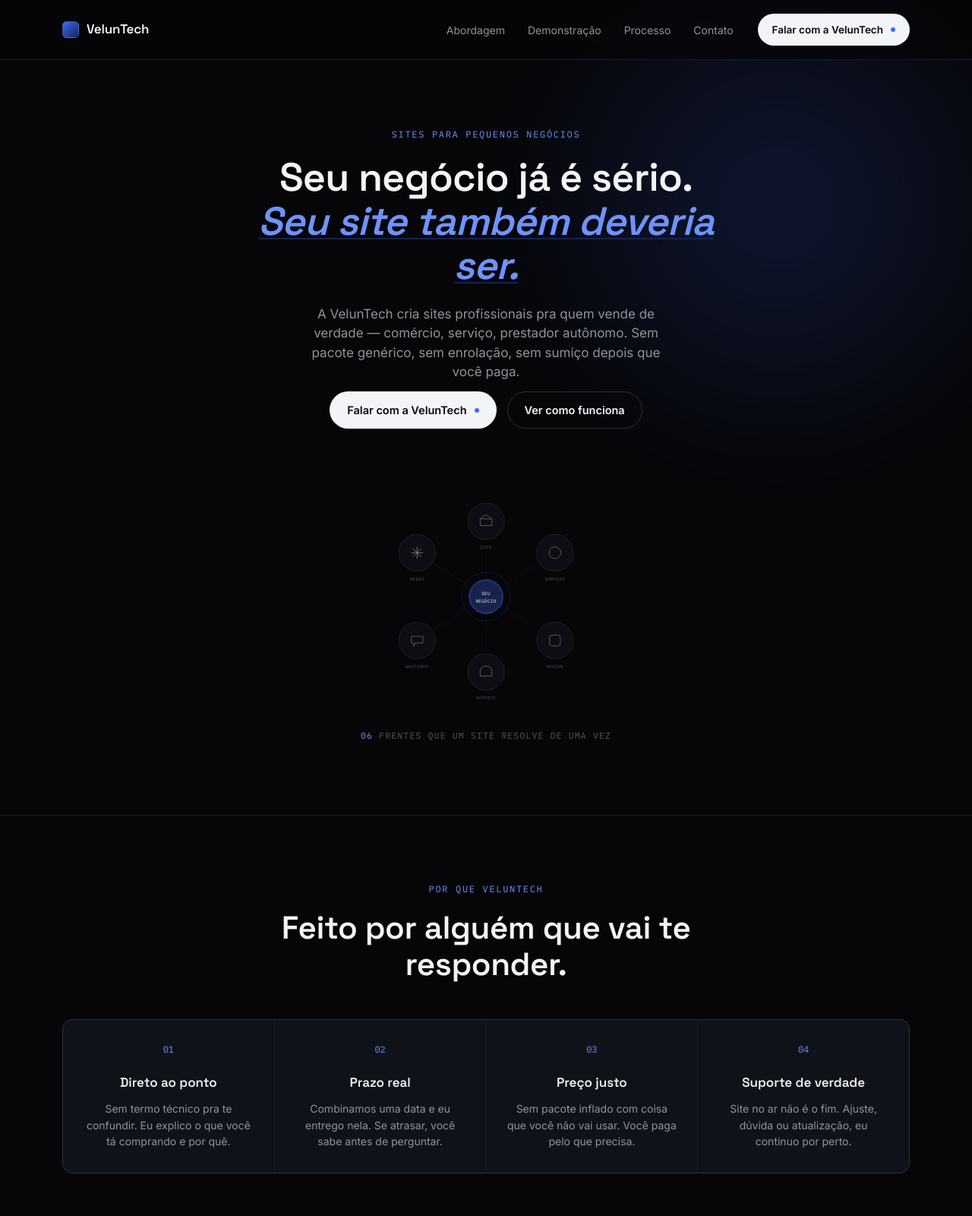
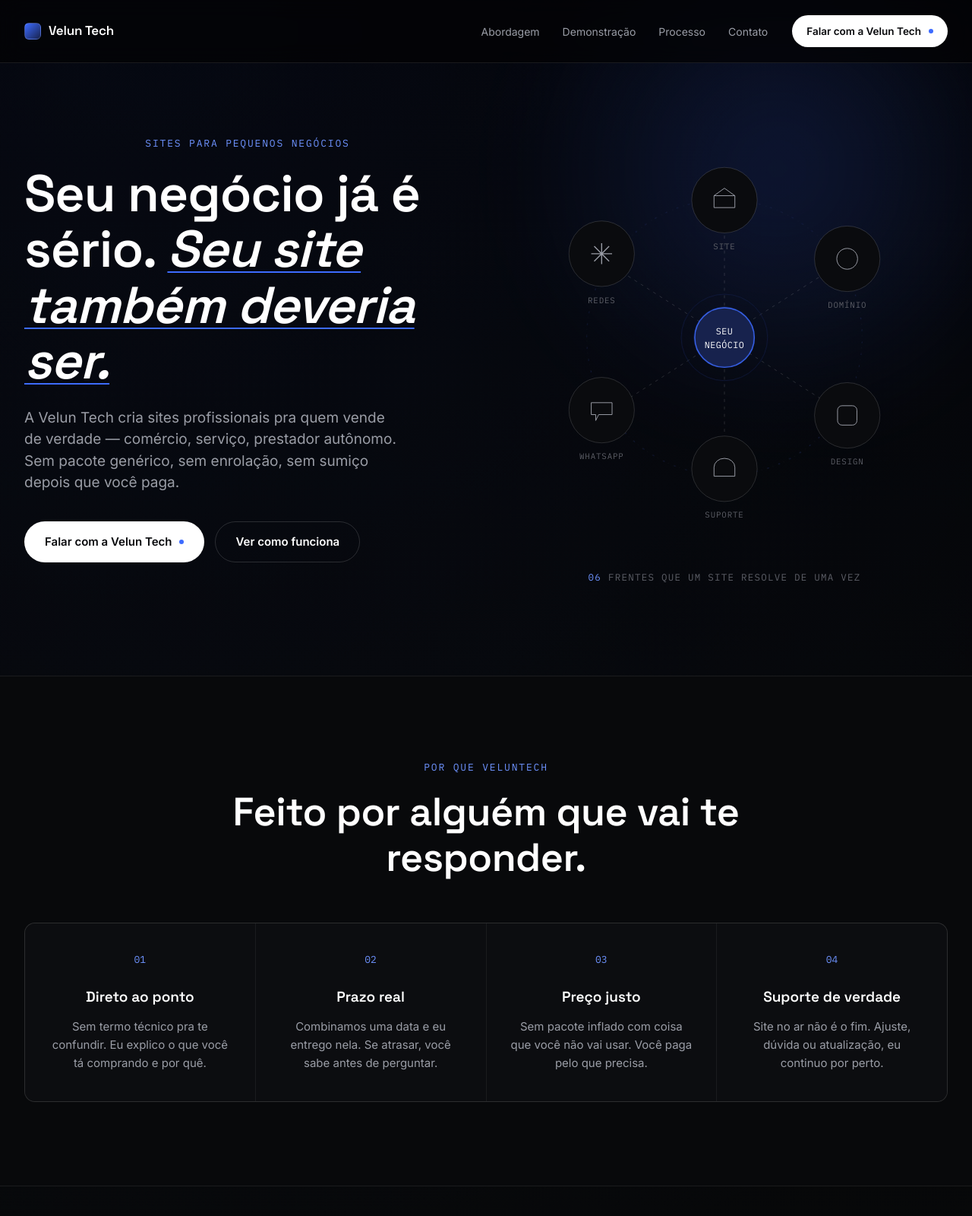
Before and after one commit to danmachado3105/Velun-Tech, a plain HTML site: page index.html in a window 1280 px wide. Shown: the top 1600 px of the page at 76% size. Drawn offline with Linux system fonts and the light colour scheme.

Commit message:
Feat: add cores mais fortes e add logo

```diff
--- a/index.html
+++ b/index.html
@@ -3,8 +3,8 @@
 <head>
 <meta charset="UTF-8">
 <meta name="viewport" content="width=device-width, initial-scale=1.0">
-<title>VelunTech — Sites que fazem seu negócio parecer sério</title>
-<meta name="description" content="A VelunTech cria sites profissionais para pequenos negócios. Rápido, direto, sem enrolação.">
+<title>Velun Tech — Sites que fazem seu negócio parecer sério</title>
+<meta name="description" content="A Velun Tech cria sites profissionais para pequenos negócios. Rápido, direto, sem enrolação.">
 
 <!-- FAVICON: substitua pelo seu quando tiver pronto -->
 <link rel="icon" type="image/png" href="favicon.png">
@@ -23,7 +23,7 @@
     <a href="#top" class="logo">
       <!-- LOGO: troque este span por <img src="logo.svg"> quando tiver a logo pronta -->
       <span class="logo-mark" aria-hidden="true"></span>
-      <span class="logo-text">VelunTech</span>
+      <span class="logo-text">Velun Tech</span>
     </a>
 
     <nav class="nav" id="nav">
@@ -34,7 +34,7 @@
     </nav>
 
     <a href="#contato" class="btn btn-primary btn-small">
-      Falar com a VelunTech <span class="dot"></span>
+      Falar com a Velun Tech <span class="dot"></span>
     </a>
 
     <button class="nav-toggle" id="navToggle" aria-label="Abrir menu">
@@ -54,12 +54,12 @@
           Seu negócio já é sério. <em>Seu site também deveria ser.</em>
         </h1>
         <p class="hero-sub">
-          A VelunTech cria sites profissionais pra quem vende de verdade — comércio,
+          A Velun Tech cria sites profissionais pra quem vende de verdade — comércio,
           serviço, prestador autônomo. Sem pacote genérico, sem enrolação, sem
           sumiço depois que você paga.
         </p>
         <div class="hero-actions">
-          <a href="#contato" class="btn btn-primary">Falar com a VelunTech <span class="dot"></span></a>
+          <a href="#contato" class="btn btn-primary">Falar com a Velun Tech <span class="dot"></span></a>
           <a href="#demonstracao" class="btn btn-ghost">Ver como funciona</a>
         </div>
       </div>
@@ -75,6 +75,10 @@
             <line x1="300" y1="300" x2="135" y2="405"></line>
             <line x1="300" y1="300" x2="135" y2="195"></line>
           </g>
+
+          <!-- anel orbital -->
+          <circle cx="300" cy="300" r="185" class="hub-orbit"></circle>
+          <circle cx="300" cy="300" r="185" class="hub-orbit hub-orbit-alt"></circle>
 
           <!-- nó central -->
           <g class="hub-center">
@@ -129,26 +133,26 @@
   <!-- ====== ABORDAGEM ====== -->
   <section class="abordagem" id="abordagem">
     <div class="section-inner">
-      <p class="eyebrow">POR QUE VELUNTECH</p>
-      <h2 class="section-title">Feito por alguém que vai te responder.</h2>
+      <p class="eyebrow reveal">POR QUE VELUNTECH</p>
+      <h2 class="section-title reveal">Feito por alguém que vai te responder.</h2>
 
       <div class="cards-grid">
-        <article class="card">
+        <article class="card reveal">
           <span class="card-num">01</span>
           <h3>Direto ao ponto</h3>
           <p>Sem termo técnico pra te confundir. Eu explico o que você tá comprando e por quê.</p>
         </article>
-        <article class="card">
+        <article class="card reveal">
           <span class="card-num">02</span>
           <h3>Prazo real</h3>
           <p>Combinamos uma data e eu entrego nela. Se atrasar, você sabe antes de perguntar.</p>
         </article>
-        <article class="card">
+        <article class="card reveal">
           <span class="card-num">03</span>
           <h3>Preço justo</h3>
           <p>Sem pacote inflado com coisa que você não vai usar. Você paga pelo que precisa.</p>
         </article>
-        <article class="card">
+        <article class="card reveal">
           <span class="card-num">04</span>
           <h3>Suporte de verdade</h3>
           <p>Site no ar não é o fim. Ajuste, dúvida ou atualização, eu continuo por perto.</p>
@@ -160,14 +164,14 @@
   <!-- ====== DEMONSTRAÇÃO (antes / depois) ====== -->
   <section class="demo" id="demonstracao">
     <div class="section-inner">
-      <p class="eyebrow">NA PRÁTICA</p>
-      <h2 class="section-title">O que muda quando seu negócio tem um site.</h2>
-      <p class="section-sub">Arraste o controle e veja a diferença entre depender só de rede social e ter um site próprio.</p>
+      <p class="eyebrow reveal">NA PRÁTICA</p>
+      <h2 class="section-title reveal">O que muda quando seu negócio tem um site.</h2>
+      <p class="section-sub reveal">Arraste o controle e veja a diferença entre depender só de rede social e ter um site próprio.</p>
 
-      <div class="demo-panel">
+      <div class="demo-panel reveal">
         <div class="demo-toggle" role="tablist">
           <button class="demo-toggle-btn is-active" data-state="antes" role="tab" aria-selected="true">Sem site</button>
-          <button class="demo-toggle-btn" data-state="depois" role="tab" aria-selected="false">Com VelunTech</button>
+          <button class="demo-toggle-btn" data-state="depois" role="tab" aria-selected="false">Com Velun Tech</button>
         </div>
 
         <div class="demo-window">
@@ -187,10 +191,10 @@
   <!-- ====== PROCESSO ====== -->
   <section class="processo" id="processo">
     <div class="section-inner">
-      <p class="eyebrow">COMO FUNCIONA NA PRÁTICA</p>
-      <h2 class="section-title">Da conversa ao site <em>no ar</em>.</h2>
+      <p class="eyebrow reveal">COMO FUNCIONA NA PRÁTICA</p>
+      <h2 class="section-title reveal">Da conversa ao site <em>no ar</em>.</h2>
 
-      <div class="steps">
+      <div class="steps reveal">
         <div class="steps-nav">
           <button class="step-tab is-active" data-step="1"><span>01</span>Conversa</button>
           <button class="step-tab" data-step="2"><span>02</span>Proposta</button>
@@ -247,10 +251,10 @@
   <!-- ====== CTA FINAL ====== -->
   <section class="cta-final" id="contato">
     <div class="section-inner cta-final-inner">
-      <p class="eyebrow">PRÓXIMO PASSO</p>
-      <h2 class="section-title">Vamos colocar seu negócio no ar?</h2>
-      <p class="section-sub">Me chama e conta o que você vende. Eu te digo, sem enrolação, o que faz sentido pro seu caso.</p>
-      <div class="hero-actions">
+      <p class="eyebrow reveal">PRÓXIMO PASSO</p>
+      <h2 class="section-title reveal">Vamos colocar seu negócio no ar?</h2>
+      <p class="section-sub reveal">Me chama e conta o que você vende. Eu te digo, sem enrolação, o que faz sentido pro seu caso.</p>
+      <div class="hero-actions reveal">
         <a href="#" class="btn btn-primary">Chamar no WhatsApp <span class="dot"></span></a>
         <a href="#" class="btn btn-ghost">Ver portfólio</a>
       </div>
@@ -264,7 +268,7 @@
   <div class="section-inner footer-inner">
     <div class="logo">
       <span class="logo-mark" aria-hidden="true"></span>
-      <span class="logo-text">VelunTech</span>
+      <span class="logo-text">Velun Tech</span>
     </div>
     <p class="footer-note">Sites para pequenos negócios. Feito por Danilo Machado.</p>
   </div>
--- a/script.js
+++ b/script.js
@@ -106,22 +106,16 @@ document.addEventListener('DOMContentLoaded', () => {
   };
   window.addEventListener('scroll', onScroll, { passive: true });
 
-  /* ---------- Reveal suave ao rolar (cards, painéis) ---------- */
-  const revealTargets = document.querySelectorAll('.card, .demo-panel, .steps');
+  /* ---------- Reveal ao rolar: qualquer elemento .reveal ---------- */
+  const revealTargets = document.querySelectorAll('.reveal');
   const io = new IntersectionObserver((entries) => {
     entries.forEach(entry => {
       if (entry.isIntersecting) {
-        entry.target.style.transition = 'opacity 0.6s ease, transform 0.6s ease';
-        entry.target.style.opacity = '1';
-        entry.target.style.transform = 'translateY(0)';
+        entry.target.classList.add('is-visible');
         io.unobserve(entry.target);
       }
     });
-  }, { threshold: 0.15 });
+  }, { threshold: 0.15, rootMargin: '0px 0px -60px 0px' });
 
-  revealTargets.forEach(el => {
-    el.style.opacity = '0';
-    el.style.transform = 'translateY(16px)';
-    io.observe(el);
-  });
+  revealTargets.forEach(el => io.observe(el));
 });
--- a/style.css
+++ b/style.css
@@ -2,15 +2,16 @@
    VelunTech — Design tokens
    ============================================ */
 :root {
-  --bg: #060608;
-  --bg-raised: #0D0E13;
-  --bg-card: #101219;
-  --border: rgba(255, 255, 255, 0.09);
-  --border-strong: rgba(255, 255, 255, 0.16);
+  --bg: #030304;
+  --bg-raised: #0a0b0e;
+  --bg-card: #0c0d10;
+  --bg-band: #08090b;
+  --border: rgba(255, 255, 255, 0.08);
+  --border-strong: rgba(255, 255, 255, 0.15);
 
-  --text-primary: #F3F4F7;
-  --text-secondary: #90939C;
-  --text-tertiary: #55575F;
+  --text-primary: #FFFFFF;
+  --text-secondary: #9A9DA6;
+  --text-tertiary: #5C5E66;
 
   --blue: #3D6BFF;
   --blue-bright: #6E93FF;
@@ -33,7 +34,9 @@
 html { scroll-behavior: smooth; }
 
 body {
-  background: var(--bg);
+  background:
+    radial-gradient(circle at 15% 0%, rgba(61,107,255,0.06) 0%, transparent 45%),
+    linear-gradient(180deg, #020203 0%, #060708 30%, #08090b 60%, #050506 100%);
   color: var(--text-primary);
   font-family: var(--font-body);
   line-height: 1.5;
@@ -52,41 +55,45 @@ img { max-width: 100%; display: block; }
 }
 
 .section-inner {
-  max-width: 1180px;
+  max-width: 1320px;
   margin: 0 auto;
   padding: 0 32px;
 }
 
 .eyebrow {
   font-family: var(--font-mono);
-  font-size: 12px;
+  font-size: 13px;
   letter-spacing: 0.14em;
   color: var(--blue-bright);
-  margin-bottom: 18px;
+  margin-bottom: 20px;
   text-align: center;
 }
 
 .section-title {
   font-family: var(--font-display);
   font-weight: 600;
-  font-size: clamp(28px, 4vw, 42px);
-  line-height: 1.15;
+  font-size: clamp(34px, 5vw, 52px);
+  line-height: 1.14;
   letter-spacing: -0.01em;
-  max-width: 720px;
+  max-width: 820px;
   margin: 0 auto;
   text-align: center;
 }
 
 .section-title em {
   font-style: italic;
-  color: var(--blue-bright);
+  color: var(--text-primary);
+  text-decoration: underline;
+  text-decoration-color: var(--blue);
+  text-decoration-thickness: 2px;
+  text-underline-offset: 5px;
 }
 
 .section-sub {
   color: var(--text-secondary);
-  font-size: 16px;
-  max-width: 560px;
-  margin: 16px auto 0;
+  font-size: 18px;
+  max-width: 600px;
+  margin: 20px auto 0;
   text-align: center;
 }
 
@@ -97,11 +104,11 @@ img { max-width: 100%; display: block; }
   display: inline-flex;
   align-items: center;
   gap: 10px;
-  padding: 13px 22px;
+  padding: 15px 26px;
   border-radius: 999px;
   font-family: var(--font-body);
   font-weight: 600;
-  font-size: 14.5px;
+  font-size: 15px;
   transition: transform 0.2s var(--ease), background 0.2s var(--ease), border-color 0.2s var(--ease);
   cursor: pointer;
   border: 1px solid transparent;
@@ -136,15 +143,15 @@ img { max-width: 100%; display: block; }
   position: fixed;
   top: 0; left: 0; right: 0;
   z-index: 100;
-  background: rgba(6, 6, 8, 0.72);
+  background: rgba(3, 3, 4, 0.75);
   backdrop-filter: blur(14px);
   border-bottom: 1px solid var(--border);
 }
 
 .header-inner {
-  max-width: 1180px;
+  max-width: 1320px;
   margin: 0 auto;
-  padding: 18px 32px;
+  padding: 20px 32px;
   display: flex;
   align-items: center;
   gap: 32px;
@@ -203,7 +210,7 @@ img { max-width: 100%; display: block; }
    Hero
    ============================================ */
 .hero {
-  padding: 168px 0 96px;
+  padding: 150px 0 120px;
   position: relative;
 }
 
@@ -221,49 +228,46 @@ img { max-width: 100%; display: block; }
 }
 
 .hero-inner {
-  max-width: 900px;
+  max-width: 1320px;
   margin: 0 auto;
   padding: 0 32px;
-  display: flex;
-  flex-direction: column;
+  display: grid;
+  grid-template-columns: 1fr 1fr;
+  gap: 40px;
   align-items: center;
-  gap: 56px;
   position: relative;
-  text-align: center;
 }
 
 .hero-title {
   font-family: var(--font-display);
   font-weight: 600;
-  font-size: clamp(34px, 4.4vw, 52px);
-  line-height: 1.12;
+  font-size: clamp(42px, 5.6vw, 68px);
+  line-height: 1.08;
   letter-spacing: -0.015em;
-  max-width: 640px;
-  margin: 0 auto;
+  max-width: 660px;
 }
 
 .hero-title em {
   font-style: italic;
-  color: var(--blue-bright);
+  color: var(--text-primary);
   text-decoration: underline;
-  text-decoration-color: var(--blue-dim);
+  text-decoration-color: var(--blue);
   text-decoration-thickness: 2px;
-  text-underline-offset: 4px;
+  text-underline-offset: 6px;
 }
 
 .hero-sub {
   color: var(--text-secondary);
-  font-size: 17px;
-  max-width: 460px;
-  margin: 22px auto 0;
+  font-size: 19px;
+  max-width: 500px;
+  margin: 24px 0 0;
 }
 
 .hero-actions {
   display: flex;
   gap: 14px;
   flex-wrap: wrap;
-  justify-content: center;
-  margin-top: 12px;
+  margin-top: 36px;
 }
 
 /* ---- Hub diagram ---- */
@@ -274,17 +278,60 @@ img { max-width: 100%; display: block; }
   align-items: center;
 }
 
-.hub { width: 100%; max-width: 480px; }
+.hub { width: 100%; max-width: 600px; overflow: visible; }
 
 .hub-lines line {
   stroke: var(--border-strong);
-  stroke-dasharray: 3 4;
+  stroke-dasharray: 4 6;
+  animation: flow 2.4s linear infinite;
+}
+.hub-lines line:nth-child(2) { animation-delay: -0.4s; }
+.hub-lines line:nth-child(3) { animation-delay: -0.8s; }
+.hub-lines line:nth-child(4) { animation-delay: -1.2s; }
+.hub-lines line:nth-child(5) { animation-delay: -1.6s; }
+.hub-lines line:nth-child(6) { animation-delay: -2.0s; }
+
+@keyframes flow {
+  to { stroke-dashoffset: -20; }
 }
 
+.hub-orbit {
+  fill: none;
+  stroke: var(--border);
+  stroke-width: 1;
+  stroke-dasharray: 1 7;
+  transform-box: fill-box;
+  transform-origin: 50% 50%;
+  animation: spin 40s linear infinite;
+}
+.hub-orbit-alt {
+  stroke: var(--blue-dim);
+  stroke-dasharray: 2 14;
+  animation: spin-reverse 60s linear infinite;
+}
+
+@keyframes spin {
+  to { transform: rotate(360deg); }
+}
+@keyframes spin-reverse {
+  to { transform: rotate(-360deg); }
+}
+
+.hub-center {
+  transform-box: fill-box;
+  transform-origin: 50% 50%;
+}
 .hub-center-ring {
   fill: none;
   stroke: var(--blue-dim);
   stroke-width: 1;
+  animation: ring-grow 3.2s ease-in-out infinite;
+  transform-box: fill-box;
+  transform-origin: 50% 50%;
+}
+@keyframes ring-grow {
+  0%, 100% { transform: scale(1); opacity: 0.7; }
+  50% { transform: scale(1.12); opacity: 0.25; }
 }
 .hub-center-fill {
   fill: var(--blue-dim);
@@ -294,54 +341,72 @@ img { max-width: 100%; display: block; }
 }
 @keyframes pulse {
   0%, 100% { filter: drop-shadow(0 0 0 rgba(61,107,255,0)); }
-  50% { filter: drop-shadow(0 0 14px var(--blue-glow)); }
+  50% { filter: drop-shadow(0 0 18px var(--blue-glow)); }
 }
 
 .hub-center-label {
   fill: var(--text-primary);
   font-family: var(--font-mono);
-  font-size: 11px;
+  font-size: 12px;
   text-anchor: middle;
   letter-spacing: 0.04em;
+}
+
+.hub-node {
+  transform-box: fill-box;
+  transform-origin: 50% 50%;
+  animation: float 4.5s ease-in-out infinite;
+}
+.hub-node:nth-of-type(1) { animation-delay: 0s; }
+.hub-node:nth-of-type(2) { animation-delay: -0.75s; }
+.hub-node:nth-of-type(3) { animation-delay: -1.5s; }
+.hub-node:nth-of-type(4) { animation-delay: -2.25s; }
+.hub-node:nth-of-type(5) { animation-delay: -3s; }
+.hub-node:nth-of-type(6) { animation-delay: -3.75s; }
+
+@keyframes float {
+  0%, 100% { translate: 0 0; }
+  50% { translate: 0 -8px; }
 }
 
 .hub-node .node-ring {
   fill: var(--bg-raised);
   stroke: var(--border-strong);
   stroke-width: 1;
-  transition: stroke 0.3s var(--ease);
+  transition: stroke 0.3s var(--ease), fill 0.3s var(--ease);
 }
 .hub-node .node-icon {
   stroke: var(--text-secondary);
   transition: stroke 0.3s var(--ease);
 }
-.hub-node:hover .node-ring { stroke: var(--blue-bright); }
+.hub-node:hover { animation-play-state: paused; }
+.hub-node:hover .node-ring { stroke: var(--blue-bright); fill: var(--blue-dim); }
 .hub-node:hover .node-icon { stroke: var(--blue-bright); }
 
 .node-label {
   fill: var(--text-tertiary);
   font-family: var(--font-mono);
-  font-size: 10px;
+  font-size: 11px;
   text-anchor: middle;
   letter-spacing: 0.08em;
 }
 
 .hub-caption {
   font-family: var(--font-mono);
-  font-size: 11.5px;
+  font-size: 12.5px;
   letter-spacing: 0.1em;
   color: var(--text-tertiary);
-  margin-top: 8px;
+  margin-top: 12px;
 }
 .hub-count { color: var(--blue-bright); }
 
 /* ============================================
    Cards grid (Abordagem)
    ============================================ */
-.abordagem { padding: 88px 0; border-top: 1px solid var(--border); }
+.abordagem { padding: 110px 0; border-top: 1px solid var(--border); background: var(--bg-band); }
 
 .cards-grid {
-  margin-top: 48px;
+  margin-top: 56px;
   display: grid;
   grid-template-columns: repeat(4, 1fr);
   gap: 1px;
@@ -353,7 +418,7 @@ img { max-width: 100%; display: block; }
 
 .card {
   background: var(--bg-card);
-  padding: 30px 26px;
+  padding: 38px 30px;
   transition: background 0.3s var(--ease);
   text-align: center;
 }
@@ -361,29 +426,29 @@ img { max-width: 100%; display: block; }
 
 .card-num {
   font-family: var(--font-mono);
-  font-size: 12px;
+  font-size: 13px;
   color: var(--blue-bright);
   display: block;
-  margin-bottom: 22px;
+  margin-bottom: 26px;
 }
 
 .card h3 {
   font-family: var(--font-display);
-  font-size: 17px;
+  font-size: 19px;
   font-weight: 600;
-  margin-bottom: 10px;
+  margin-bottom: 12px;
 }
 
 .card p {
   color: var(--text-secondary);
-  font-size: 14px;
-  line-height: 1.55;
+  font-size: 15px;
+  line-height: 1.6;
 }
 
 /* ============================================
    Demo section
    ============================================ */
-.demo { padding: 88px 0; border-top: 1px solid var(--border); }
+.demo { padding: 110px 0; border-top: 1px solid var(--border); }
 
 .demo-panel { margin-top: 44px; text-align: center; }
 
@@ -492,7 +557,7 @@ img { max-width: 100%; display: block; }
 /* ============================================
    Processo (steps)
    ============================================ */
-.processo { padding: 88px 0; border-top: 1px solid var(--border); }
+.processo { padding: 110px 0; border-top: 1px solid var(--border); background: var(--bg-band); }
 
 .steps { margin-top: 48px; }
 
@@ -554,13 +619,13 @@ img { max-width: 100%; display: block; }
 
 .step-panel h3 {
   font-family: var(--font-display);
-  font-size: 22px;
+  font-size: 24px;
   margin-bottom: 10px;
 }
 .step-panel p {
   color: var(--text-secondary);
-  font-size: 15px;
-  max-width: 540px;
+  font-size: 16px;
+  max-width: 560px;
   margin: 0 auto;
 }
 
@@ -606,7 +671,7 @@ img { max-width: 100%; display: block; }
    CTA final
    ============================================ */
 .cta-final {
-  padding: 100px 0;
+  padding: 130px 0;
   border-top: 1px solid var(--border);
   text-align: center;
   position: relative;
@@ -686,3 +751,58 @@ img { max-width: 100%; display: block; }
   * { animation-duration: 0.01ms !important; transition-duration: 0.01ms !important; }
   html { scroll-behavior: auto; }
 }
+
+/* ============================================
+   Scroll reveal — conteúdo aparece ao rolar
+   ============================================ */
+.reveal {
+  opacity: 0;
+  transform: translateY(28px);
+  transition: opacity 0.8s var(--ease), transform 0.8s var(--ease);
+}
+.reveal.is-visible {
+  opacity: 1;
+  transform: translateY(0);
+}
+
+/* cards com atraso escalonado entre si */
+.cards-grid .card.reveal:nth-child(1) { transition-delay: 0s; }
+.cards-grid .card.reveal:nth-child(2) { transition-delay: 0.08s; }
+.cards-grid .card.reveal:nth-child(3) { transition-delay: 0.16s; }
+.cards-grid .card.reveal:nth-child(4) { transition-delay: 0.24s; }
+
+/* título + eyebrow de cada seção entram em sequência */
+.section-inner .eyebrow.reveal { transition-delay: 0s; }
+.section-inner .section-title.reveal { transition-delay: 0.1s; }
+.section-inner .section-sub.reveal { transition-delay: 0.2s; }
+
+/* ============================================
+   Entrada do hero ao carregar a página
+   ============================================ */
+.hero-copy > * {
+  opacity: 0;
+  transform: translateY(20px);
+  animation: heroIn 0.9s var(--ease) forwards;
+}
+.hero-copy .eyebrow { animation-delay: 0.05s; }
+.hero-copy .hero-title { animation-delay: 0.15s; }
+.hero-copy .hero-sub { animation-delay: 0.3s; }
+.hero-copy .hero-actions { animation-delay: 0.45s; }
+
+.hero-visual {
+  opacity: 0;
+  animation: heroInVisual 1.1s var(--ease) forwards;
+  animation-delay: 0.3s;
+}
+
+@keyframes heroIn {
+  to { opacity: 1; transform: translateY(0); }
+}
+@keyframes heroInVisual {
+  to { opacity: 1; }
+}
+
+@media (prefers-reduced-motion: reduce) {
+  .reveal { opacity: 1; transform: none; transition: none; }
+  .hero-copy > *, .hero-visual { opacity: 1; animation: none; }
+}
```
Also changed, not shown: assets/veluntech-logo.svg (added).
